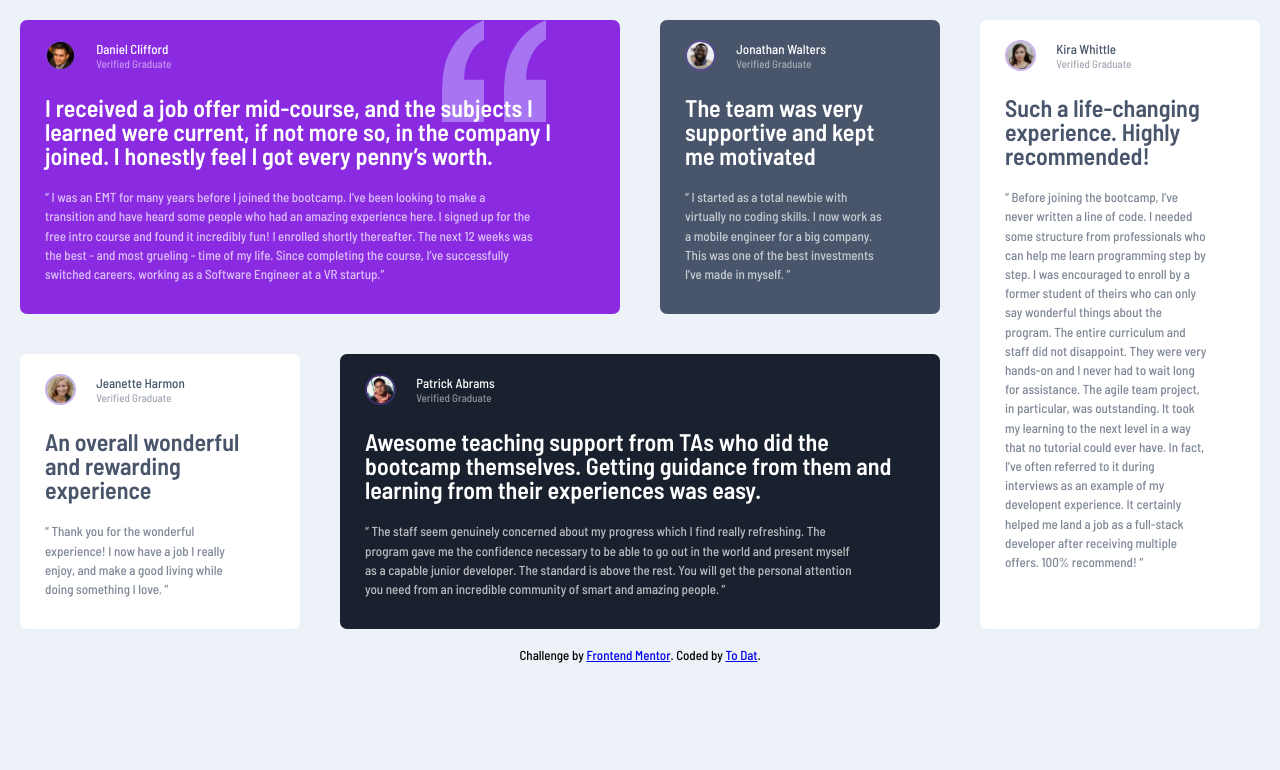
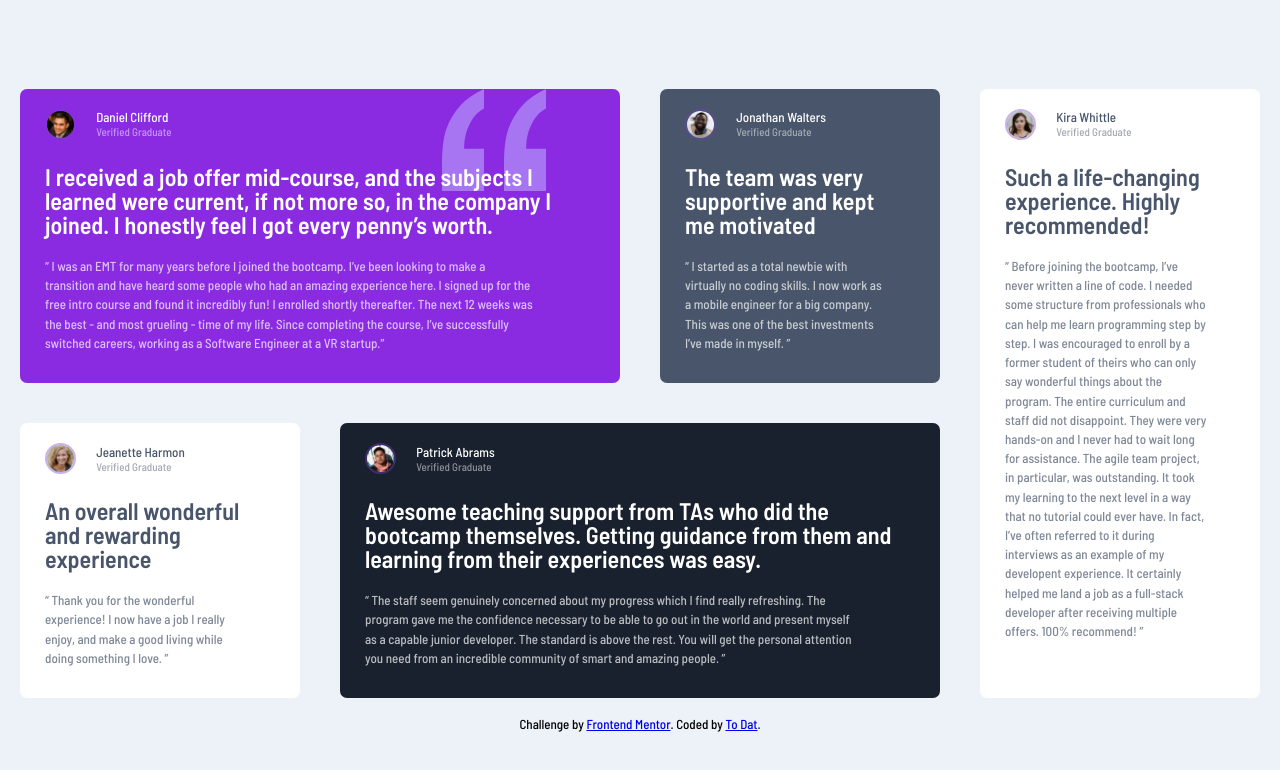
Before and after one commit to tltd0807/testimonials-grid-section, a plain HTML site: page index.html in a window 1280 px wide. Drawn offline with Linux system fonts and the light colour scheme.

Commit message:
center the container

```diff
--- a/style.css
+++ b/style.css
@@ -3,7 +3,11 @@ body {
   font-family: "Barlow Semi Condensed", sans-serif;
   font-size: 13px;
   background-color: hsl(210, 46%, 95%);
-  /* min-height: 100vh; */
+  min-height: 100vh;
+  display: flex;
+  flex-direction: column;
+  align-items: center;
+  justify-content: center;
 }
 
 .card {
```
